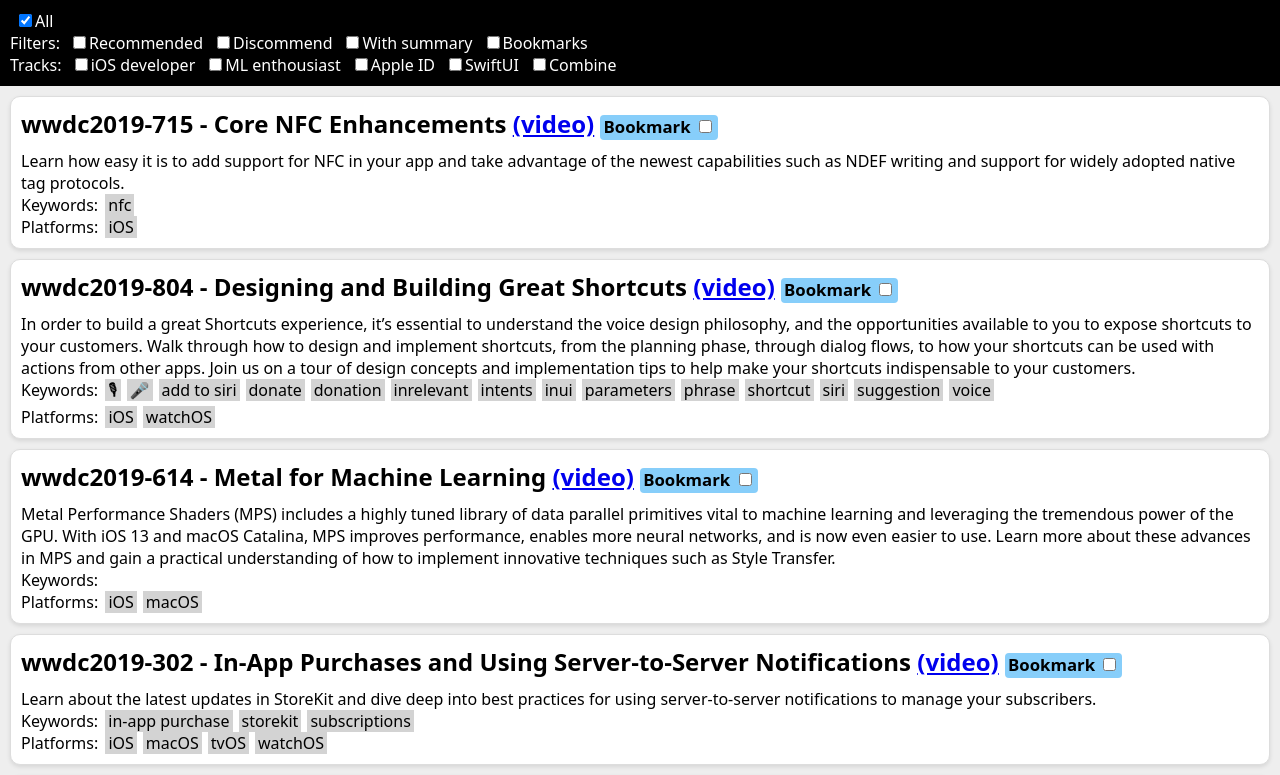
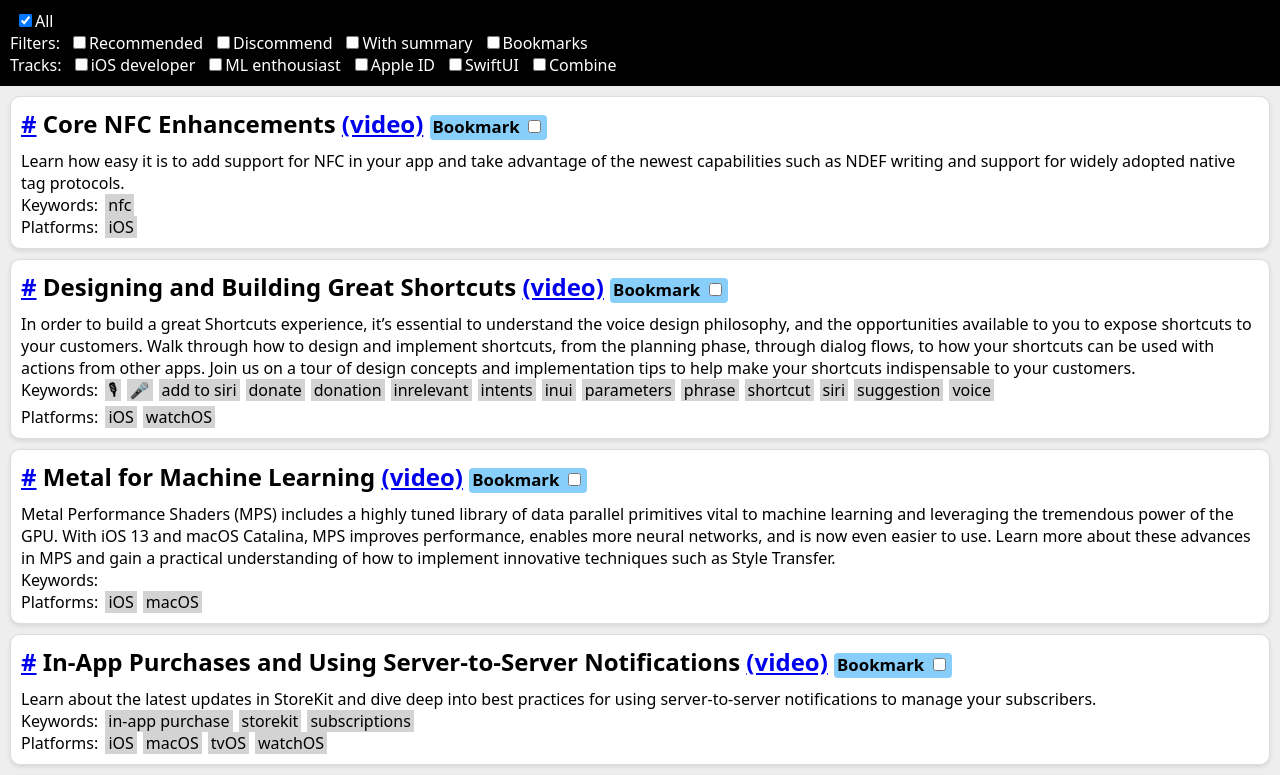
Before and after one commit to Q42/wwdc-2019-recap, a React (Vite) app: page / in a window 1280 px wide. Shown: the top 775 px of the page. Built offline with nearby package versions, Linux system fonts and the light colour scheme.

Commit message:
Show #-href per video

```diff
--- a/src/Video.tsx
+++ b/src/Video.tsx
@@ -1,8 +1,8 @@
 const ReactMarkdown = require('react-markdown')
 
 export default (video: any, toggle: (id: string) => void) => (<div className="video" key={video.id}>
-    <h2>
-        {video.id} - {video.title} <a href={video.webPermalink}>(video)</a><span> </span>
+    <h2 id={video.id}>
+        <a href={`#${video.id}`} title={video.id}>#</a> {video.title} <a href={video.webPermalink}>(video)</a><span> </span>
         <label className="bookmark">Bookmark <input onChange={(e) => toggle(video.id, e.target.checked)} type="checkbox" checked={video.bookmarked} /></label>
     </h2>
     <div>{video.description}</div>
```
